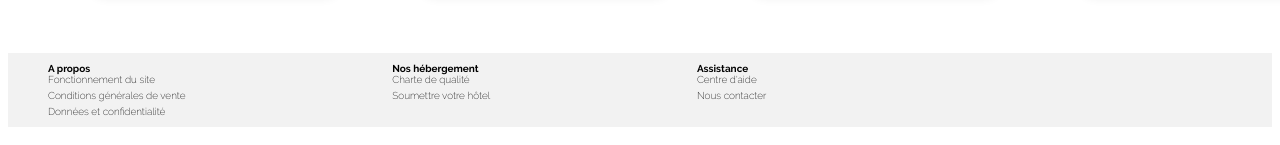
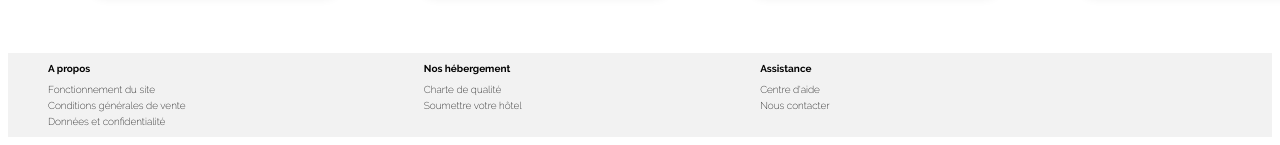
Before and after one commit to MuzzammilP/MuzzammilPeerboccus_2_27042021, a plain HTML site: page index.html in a window 1280 px wide. Shown: the part 2022-2167 px from the top of the page. Drawn offline with Linux system fonts and the light colour scheme.

Commit message:
Correction footer

```diff
--- a/Réservia.css
+++ b/Réservia.css
@@ -103,7 +103,7 @@ footer
 {
 	display: flex;
 	justify-content: space-between;
-	width: 60%
+	width: 65%
 }
 
 a, .foot
@@ -269,6 +269,7 @@ a, .foot
 .gras
 {
 	font-weight: bold;
+	margin-bottom: 10px;
 }
 
 .photo3
```
Also changed, not shown: Police/Raleway-Bold.ttf (added), Police/Raleway-ExtraLight.ttf (added).
